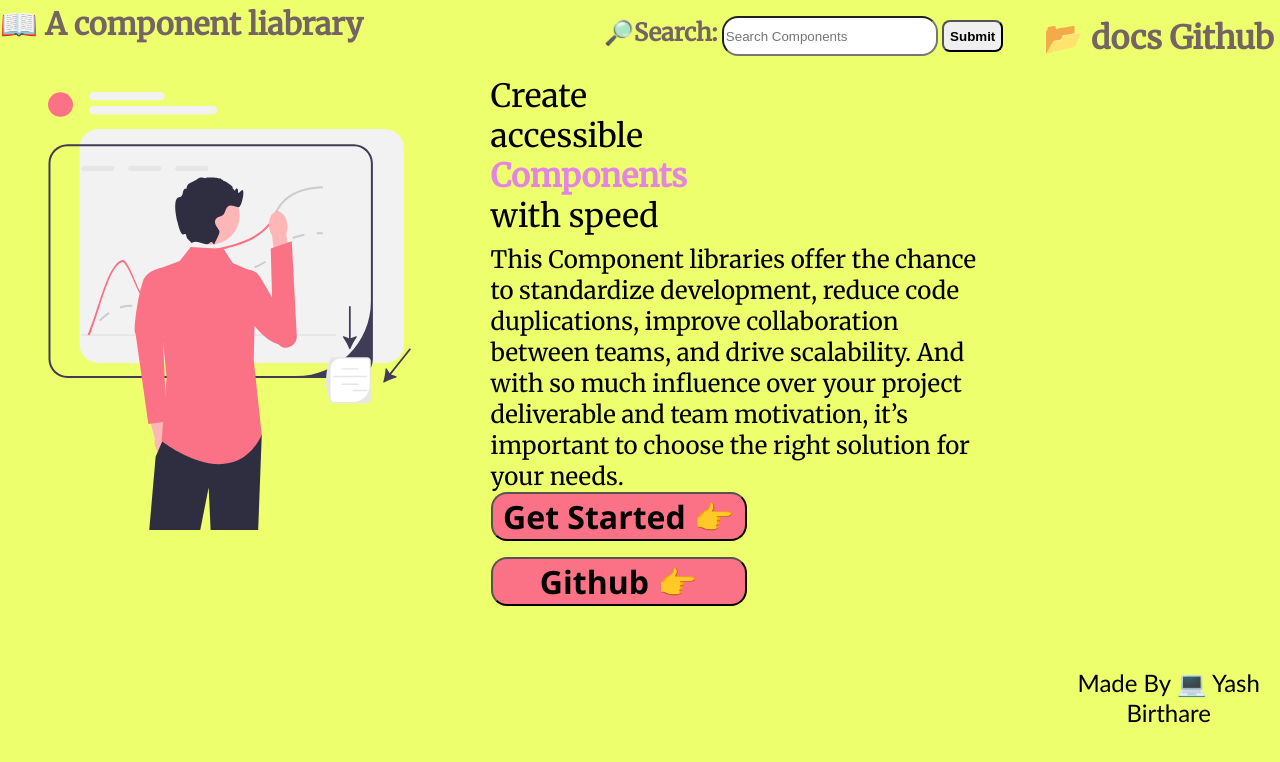
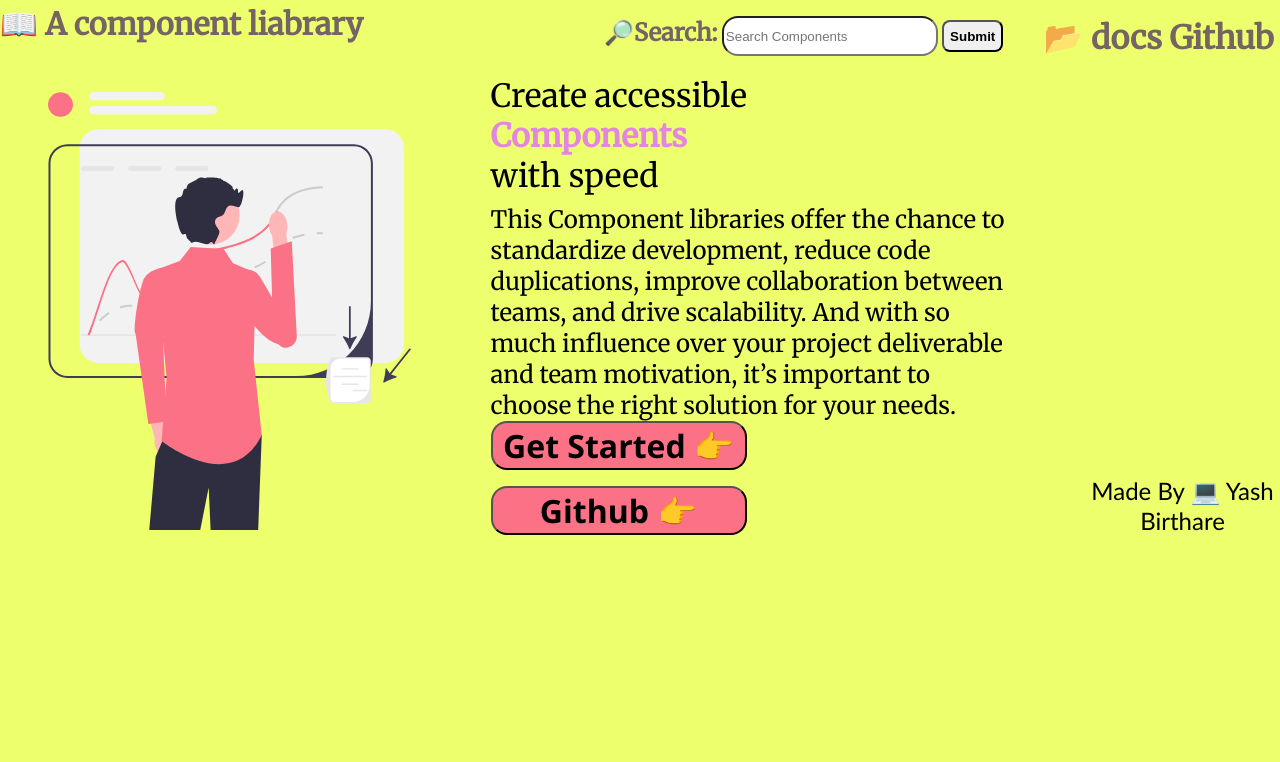
Before and after one commit to yashbirthare/ECO-LIABRARY, a plain HTML site: page index.html in a window 1280 px wide. Drawn offline with Linux system fonts and the light colour scheme.

Commit message:
same update

```diff
--- a/style.css
+++ b/style.css
@@ -1,4 +1,5 @@
 @import url('https://fonts.googleapis.com/css2?family=Merriweather&family=Oswald:wght@300&display=swap');
+
 
 body{
     background-color: #eeff6af8;
@@ -147,8 +148,8 @@ h2{
 .yash{
     display: grid;
     width: 100%;
-    padding-top: 37rem;
-    padding-right:1rem;
+    padding-top: 25rem;
+    padding-right:0rem;
     text-align: center;
     font-family:'Gill Sans', 'Gill Sans MT', Calibri, 'Trebuchet MS', sans-serif
 
@@ -181,10 +182,12 @@ h2{
     }
 
     .yash{
-        display: grid;
+        display: flex;
         width: 50%;
         text-align: center;
         font-family:'Gill Sans', 'Gill Sans MT', Calibri, 'Trebuchet MS', sans-serif
         ;
     }
+
+
 }
```
